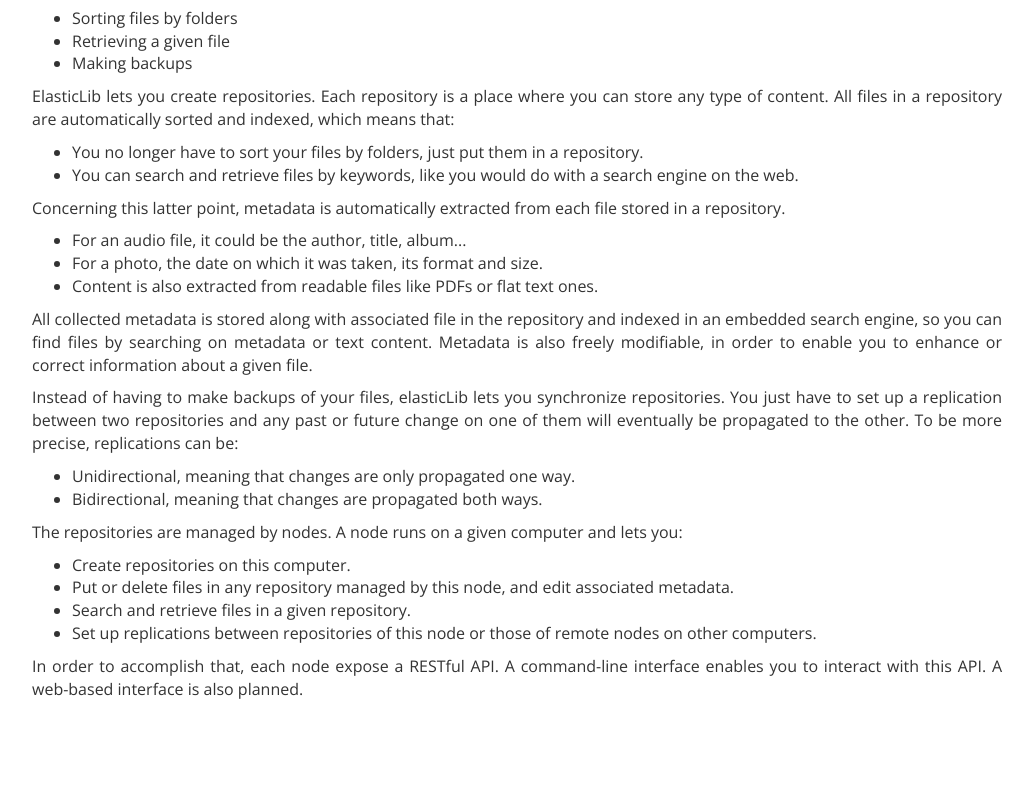
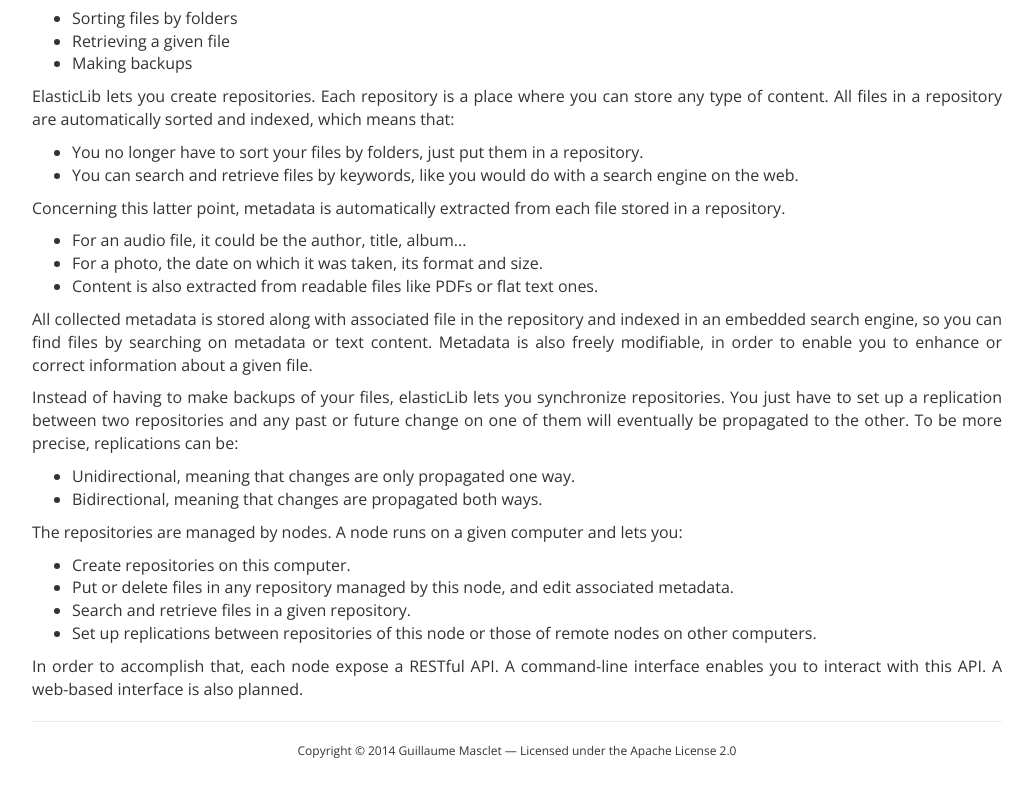
Before and after one commit to elasticlib/elasticlib.github.io, a plain HTML site: page index.html in a window 1280 px wide. Shown: the part 542-1331 px from the top of the page, without its empty margins (123-1156 px from the left). Before the commit the page ends 1253 px from the top, so only its background shows below. Drawn offline with nearby package versions, Linux system fonts and the light colour scheme.

Commit message:
Add a footer

```diff
--- a/css/style.css
+++ b/css/style.css
@@ -24,3 +24,9 @@
     font-size: 16px;
     max-width: 1000px;
 }
+
+footer{
+    margin-bottom: 30px;
+    text-align: center;
+    font-size: 12px;
+}
--- a/index.html
+++ b/index.html
@@ -147,6 +147,12 @@
                     to interact with this API. A web-based interface is also planned.
                 </p>
             </div>
+
+            <hr>
+
+            <footer>
+                Copyright © 2014 Guillaume Masclet — Licensed under the Apache License 2.0
+            </footer>
         </div>
 
         <script src="js/jquery.min.js"></script>
```
